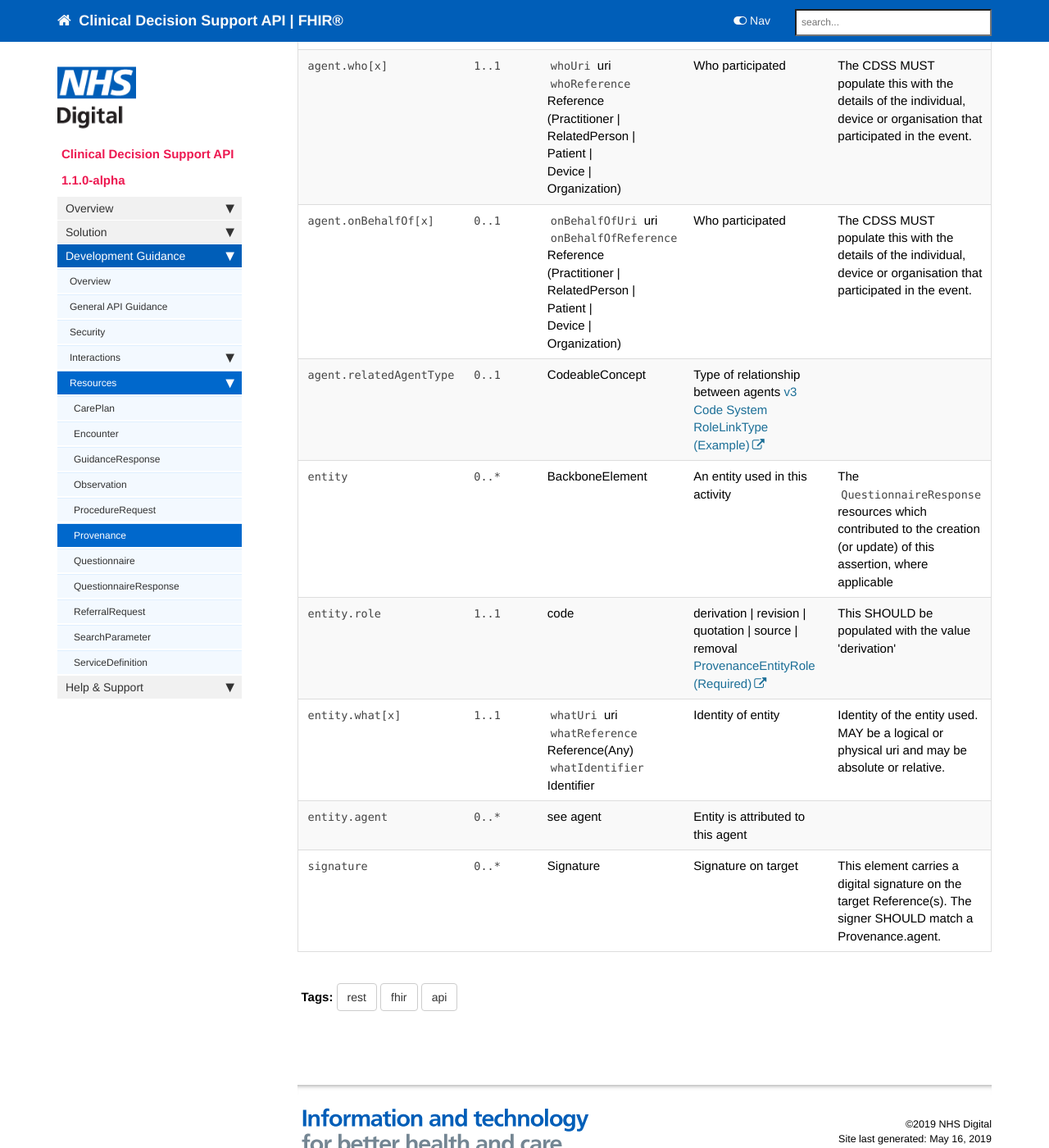
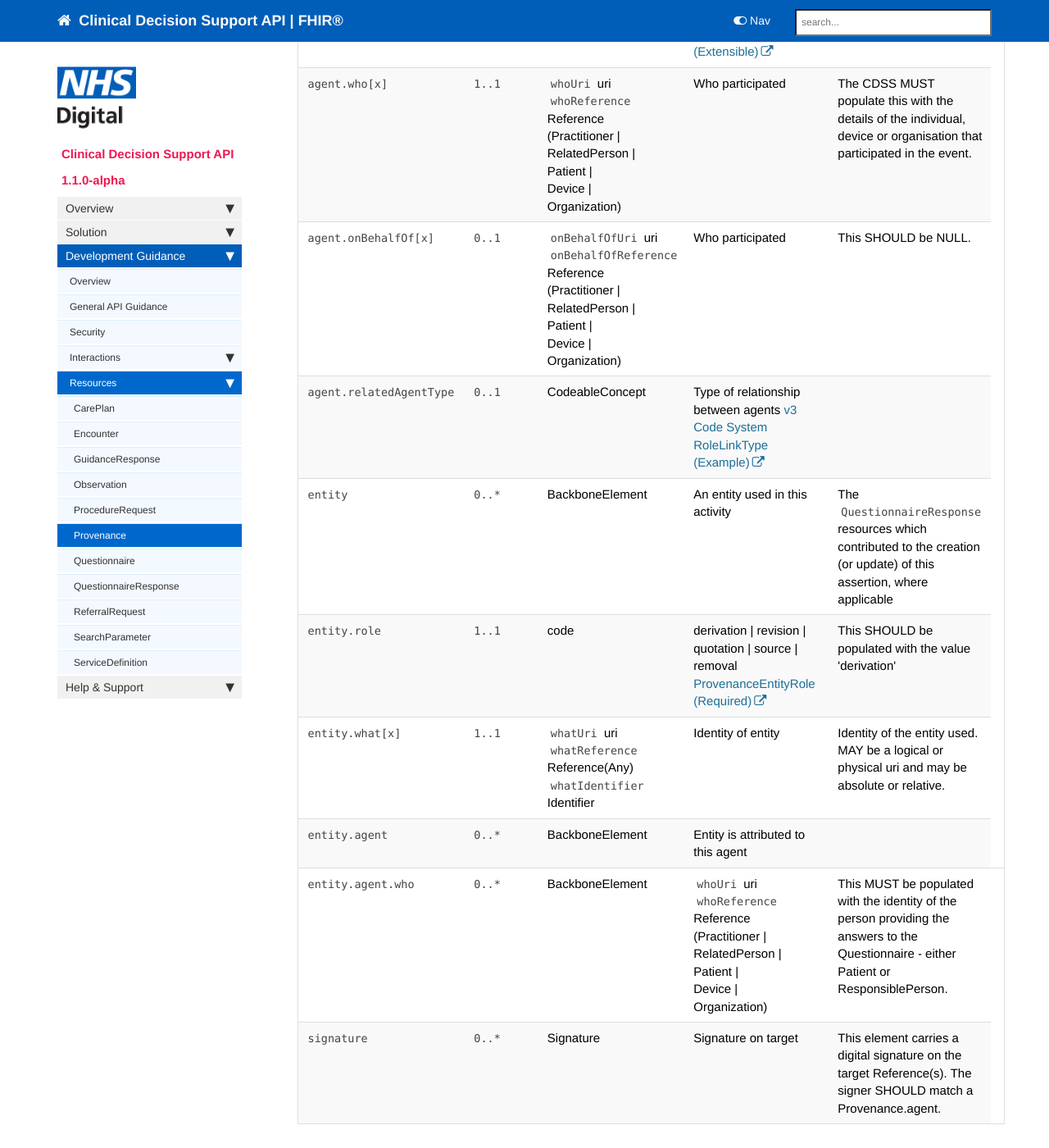
Before and after one commit to nhsconnect/FHIR-CDS, a Jekyll site: the page built from pages/explore/api_provenance.md, in a window 1280 px wide and 1400 px high, scrolled down 1647 px. Shown: the whole window at 82% size. Built offline with Jekyll 4.4.1, drawn with Linux system fonts in a browser that asks for light colours; nearby versions of some CDN libraries; our own code applies the rules of GitHub Pages for plain Markdown files; comment, search, counter and statistics services are not loaded; some of the changed text lies outside the part shown.

```diff
--- a/pages/explore/api_provenance.md
+++ b/pages/explore/api_provenance.md
@@ -108,7 +108,7 @@ The table below details implementation guidance for this resource in the CDS con
       <td><code class="highlighter-rouge">0..1</code></td>
     <td><code class="highlighter-rouge">onBehalfOfUri</code> uri <br><code class="highlighter-rouge">onBehalfOfReference</code> <br> Reference<br>(Practitioner |<br>RelatedPerson |<br>Patient |<br>Device |<br>Organization)</td>
     <td>Who participated</td>
-<td>The CDSS MUST populate this with the details of the individual, device or organisation that participated in the event.</td>
+<td>This SHOULD be NULL.</td>
  </tr>
 <tr>
   <td><code class="highlighter-rouge">agent.relatedAgentType</code></td>
@@ -141,8 +141,16 @@ The table below details implementation guidance for this resource in the CDS con
 <tr>
   <td><code class="highlighter-rouge">entity.agent</code></td>
       <td><code class="highlighter-rouge">0..*</code></td>
-    <td>see agent</td>
+	   <td>BackboneElement</td>
     <td>Entity is attributed to this agent</td>
+   <td></td>
+ </tr>
+ <tr>
+  <td><code class="highlighter-rouge">entity.agent.who</code></td>
+      <td><code class="highlighter-rouge">0..*</code></td>
+	   <td>BackboneElement</td>
+    <td><code class="highlighter-rouge">whoUri</code> uri <br><code class="highlighter-rouge">whoReference</code> <br> Reference<br>(Practitioner |<br>RelatedPerson |<br>Patient |<br>Device |<br>Organization)</td>
+    <td>This MUST be populated with the identity of the person providing the answers to the Questionnaire - either Patient or ResponsiblePerson.</td>
 <td></td>
  </tr>
 <tr>
```
Also changed, not shown: other parts of pages/explore/api_provenance.md (+1 -1 lines), pages/explore/api_encounter.md (+1 -1 lines), pages/explore/api_observation.md (+2 -2 lines), pages/explore/api_procedure_request.md (+1 -1 lines), pages/explore/api_referral_request.md (+2 -2 lines).
